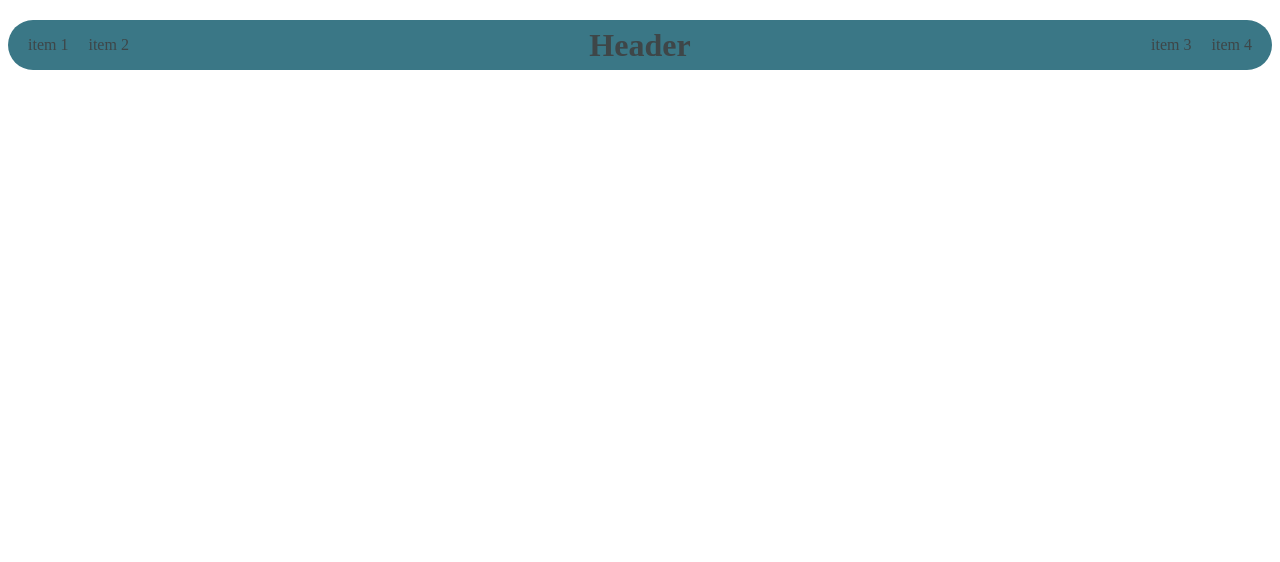
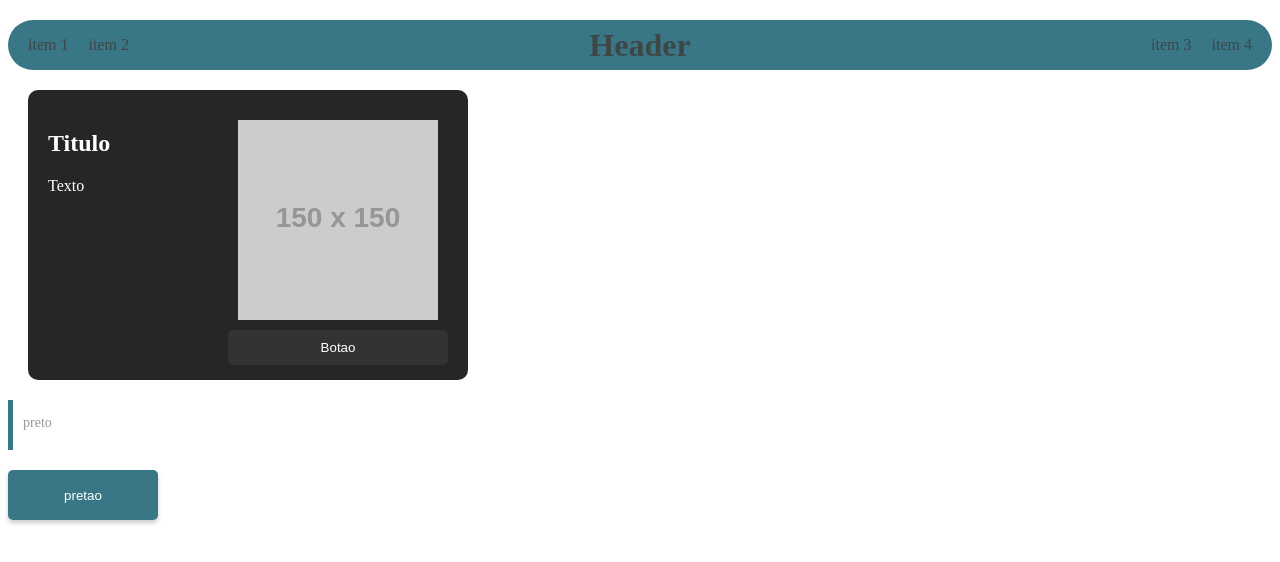
Before and after one commit to 1GabsFps/fluxo-app, a React (Create React App) app: page / in a window 1280 px wide. Shown: the top 562 px of the page. Built offline with nearby package versions, Linux system fonts and the light colour scheme.

Commit message:
componente input e botão criados

```diff
--- a/src/App.js
+++ b/src/App.js
@@ -1,10 +1,15 @@
 import Cartoes from "./components/Cards/Cartoes";
 import Header from "./components/Header/Header";
+import Input from "./components/Input/Input";
+import Button from "./components/Buttons/button";
 
 function App() {
   return (
     <div>
       <Header />
+      <Cartoes Titulo="Titulo" Texto="Texto" Imagem="https://via.placeholder.com/150" Botao="Botao" />
+      <Input placeholder="preto"/>
+      <Button Text="pretao"/>
     </div>
   );
 }
--- /dev/null
+++ b/src/components/Buttons/btnStyle.js
@@ -0,0 +1,33 @@
+import styled from "styled-components";
+
+export const ButtonStyle = styled.button`
+    width: 150px;
+    height: 50px;
+    padding: 10px;
+    background-color: #3A7786;
+    color: #fff;
+    border: none;
+    border-radius: 5px;
+    cursor: pointer;
+    transition: 0.3s;
+    box-shadow: 0px 3px 4px rgba(0, 0, 0, 0.2);
+    &:hover {
+        background-color: #3A7760;
+    }
+`;
+
+export const InvertedButtonStyle = styled.button`
+    width: 150px;
+    height: 50px;
+    padding: 10px;
+    background-color: transparent;
+    color: #3A7786;
+    border: 1px solid #3A7786;
+    border-radius: 5px;
+    cursor: pointer;
+    transition: 0.3s;
+    &:hover {
+        background-color: #555;
+        color: #fff;
+    }
+`;
--- /dev/null
+++ b/src/components/Buttons/button.js
@@ -0,0 +1,16 @@
+import React from "react";
+import { ButtonStyle, InvertedButtonStyle } from "./btnStyle";
+
+
+const Button = ({Text, inverted}) => {
+
+    if (inverted == 'true') {
+        return (
+            <InvertedButtonStyle>{Text}</InvertedButtonStyle>
+        );
+    }
+    return (
+        <ButtonStyle>{Text}</ButtonStyle>
+    );
+}
+export default Button;
--- a/src/components/Cards/CardStyle.js
+++ b/src/components/Cards/CardStyle.js
@@ -10,16 +10,19 @@ export const Card = styled.div`
     display: flex;
     flex-direction: row;
     justify-content: space-between;
+
 `;
 
 export const CardTitle = styled.h2`
     font-size: 24px;
     color: #fff;
 `;
+
 export const CardText = styled.p`
     font-size: 16px;
     color: #fff;
 `;
+
 export const CardButton = styled.button`
     width: 100%;
     padding: 10px;
@@ -40,4 +43,5 @@ export const CardImage = styled.img`
     border-radius: 10px;
     display: flex;
     padding: 10px;
+
 `;
--- a/src/components/Cards/Cartoes.js
+++ b/src/components/Cards/Cartoes.js
@@ -1,7 +1,7 @@
 import React from "react";
 import { Card, CardTitle, CardButton, CardImage, CardText } from "./CardStyle";
 
-function Cartoes(Titulo, Texto, Imagem, Botao) {
+function Cartoes({Titulo, Texto, Imagem, Botao}) {
     return (
         <div>
             <Card>
--- /dev/null
+++ b/src/components/Input/Input.js
@@ -0,0 +1,11 @@
+import React from 'react';
+import { InputWrapper, InputContainer, InputLabel } from './InputStyle';
+
+const Input = ({placeholder}) => (
+    <InputWrapper>
+        <InputContainer placeholder=" " id="input" />
+        <InputLabel htmlFor="input">{placeholder}</InputLabel>
+    </InputWrapper>
+);
+
+export default Input;
--- /dev/null
+++ b/src/components/Input/InputStyle.js
@@ -0,0 +1,40 @@
+import styled from 'styled-components';
+
+export const InputWrapper = styled.div`
+    position: relative;
+    width: 300px;
+    margin: 20px 0;
+`;
+
+export const InputContainer = styled.input`
+    width: 100%;
+    height: 50px;
+    background-color: white;
+    border: none;
+    color : #3A7786;
+    border-left: 5px solid #3A7786;
+    padding: 10px;
+    font-size: 14px;
+    transition: border-color 0.3s ease-in-out;
+    box-sizing: border-box;
+
+    &:focus {
+        outline: none;
+    }
+
+    &:focus + label,
+    &:not(:placeholder-shown) + label {
+        top: -20px;
+        font-size: 12px;
+    }
+`;
+
+export const InputLabel = styled.label`
+    position: absolute;
+    top: 15px;
+    left: 15px;
+    font-size: 14px;
+    color: #999;
+    pointer-events: none;
+    transition: all 0.3s ease-in-out;
+`;
```
